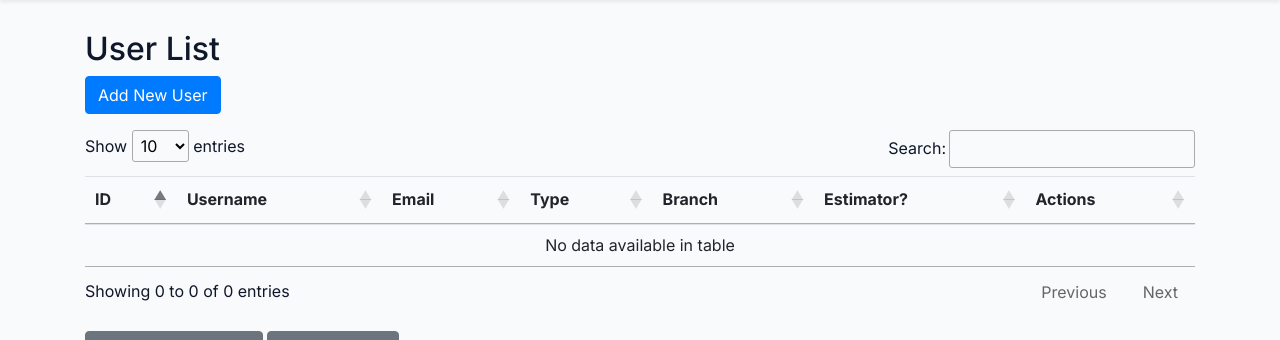
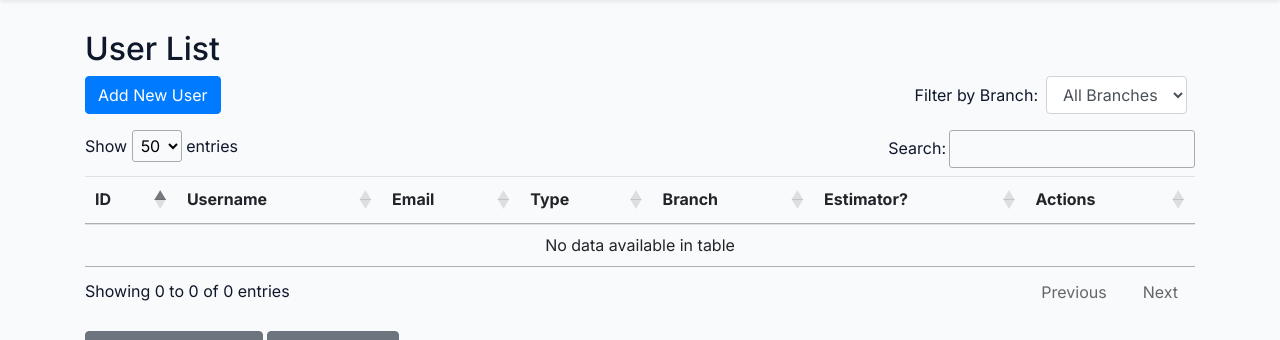
Before and after one commit to amcgrean/estimating-app, a Python web app: template project/templates/manage_users.html in a window 1280 px wide. Shown: the part 70-410 px from the top of the page. Run offline with Jinja, Linux system fonts and the light colour scheme; the template is opened without the code that fills it, so the values that code supplies are empty; some libraries are stand-ins or nearby versions.

Commit message:
Enhance manage_users: Add branch filter and increase default page size to 50

```diff
--- a/project/templates/manage_users.html
+++ b/project/templates/manage_users.html
@@ -6,7 +6,23 @@
 {% block content %}
 <div class="container mt-3">
     <h2>User List</h2>
-    <a href="{{ url_for('admin.add_user') }}" class="btn btn-primary mb-3">Add New User</a>
+    <div class="d-flex justify-content-between align-items-center mb-3">
+        <a href="{{ url_for('admin.add_user') }}" class="btn btn-primary">Add New User</a>
+
+        <form class="form-inline" method="GET" action="{{ url_for('admin.manage_users') }}">
+            <div class="form-group mr-2">
+                <label for="branch_id" class="mr-2">Filter by Branch:</label>
+                <select name="branch_id" id="branch_id" class="form-control" onchange="this.form.submit()">
+                    <option value="0">All Branches</option>
+                    {% for branch in branches %}
+                    <option value="{{ branch.branch_id }}" {% if selected_branch_id==branch.branch_id %}selected{% endif
+                        %}>{{ branch.branch_name }}</option>
+                    {% endfor %}
+                </select>
+            </div>
+        </form>
+    </div>
+
     <table class="table" id="usersTable">
         <thead>
             <tr>
@@ -56,7 +72,8 @@
     $(document).ready(function () {
         $('#usersTable').DataTable({
             responsive: true,
-            "pageLength": 10
+            "pageLength": 50,
+            "lengthMenu": [[10, 25, 50, -1], [10, 25, 50, "All"]]
         });
     });
 </script>
```
Also changed, not shown: project/blueprints/admin/routes.py (+11 -2 lines).
